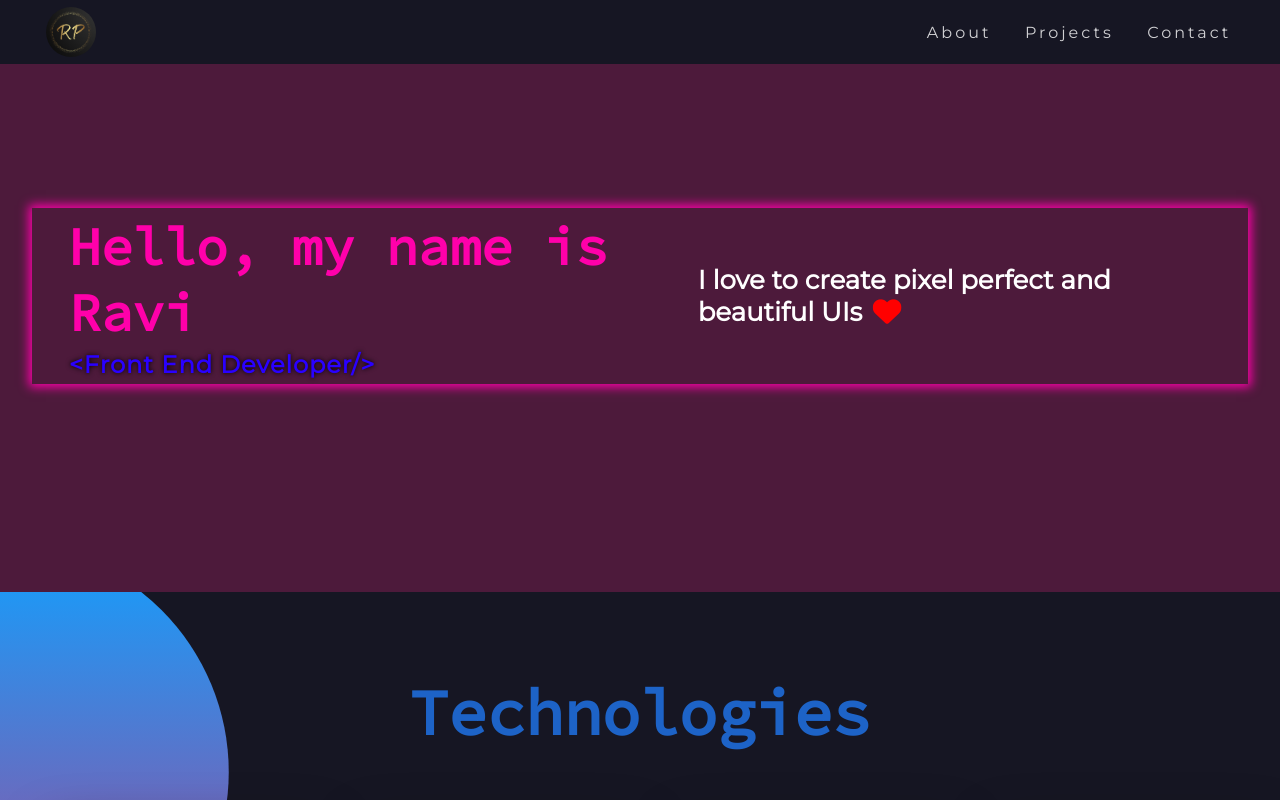
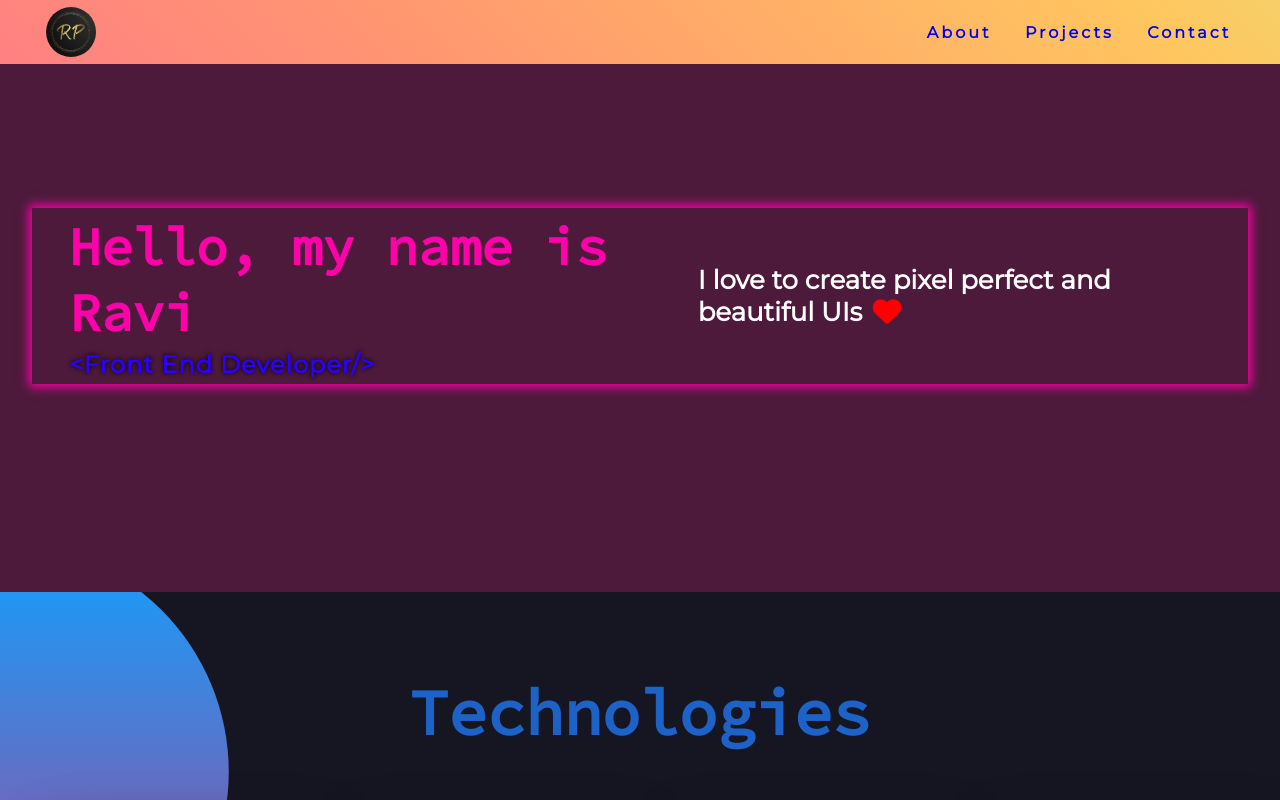
Before and after one commit to ravipanchal24/Personal-Site, a React (Create React App) app: page / in a window 1280 px wide. Shown: the top 800 px of the page. Built offline with nearby package versions, Linux system fonts and the light colour scheme; the HTML template or start-up script is replaced by a standard one.

Commit message:
Added Navbar animation

```diff
--- a/src/App.css
+++ b/src/App.css
@@ -28,7 +28,11 @@ body{
     position: fixed;
     inset: 0;
     z-index: 10;
-    background: #161623;
+    /* background: #161623; */
+    background-image: linear-gradient(45deg, #845ec2, #d65db1, #ff6f91, #ff9671, #ffc75f, #c7f69b);
+    background-size: 300%;
+    background-position: left;
+    animation: bg-animation 4s infinite alternate;
 }
 
 .logo{
@@ -46,7 +50,7 @@ body{
 
 .navlinks a{
     text-decoration: none;
-    color: rgba(255,255,255,0.8);
+    /* color: rgba(255,255,255,0.8); */
     letter-spacing: 3px;
     height: 50px;
     padding: 15px;
@@ -230,6 +234,17 @@ body{
     place-items: center;
 }
 
+@keyframes bg-animation {
+    0%{
+        background-position: left;
+    }
+
+    100%{
+        background-position: right;
+    }
+}
+
+
 .project-container h1{
     color: orangered;
     font-family: 'Kalam', sans-serif;
--- a/src/components/Navbar.js
+++ b/src/components/Navbar.js
@@ -8,13 +8,13 @@ const Navbar = () => {
       </div>
       <ul className="navlinks">
         <li>
-          <a href="#intro">About</a>
+          <a href="#intro"><b>About</b></a>
         </li>
         <li>
-          <a href="#project">Projects</a>
+          <a href="#project"><b>Projects</b></a>
         </li>
         <li>
-          <a href="#!">Contact</a>
+          <a href="#!"><b>Contact</b></a>
         </li>
       </ul>
     </section>
```
Also changed, not shown: public/index.html (line endings or trailing spaces).
